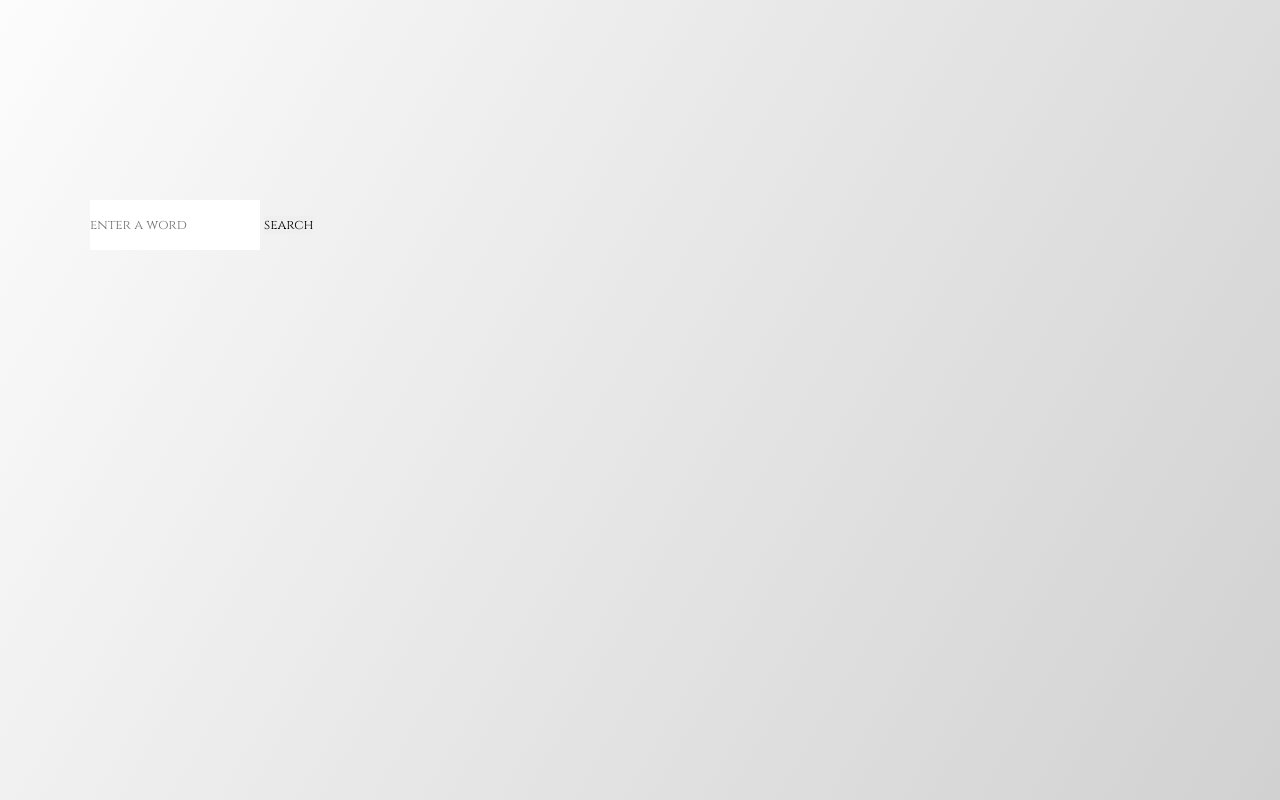
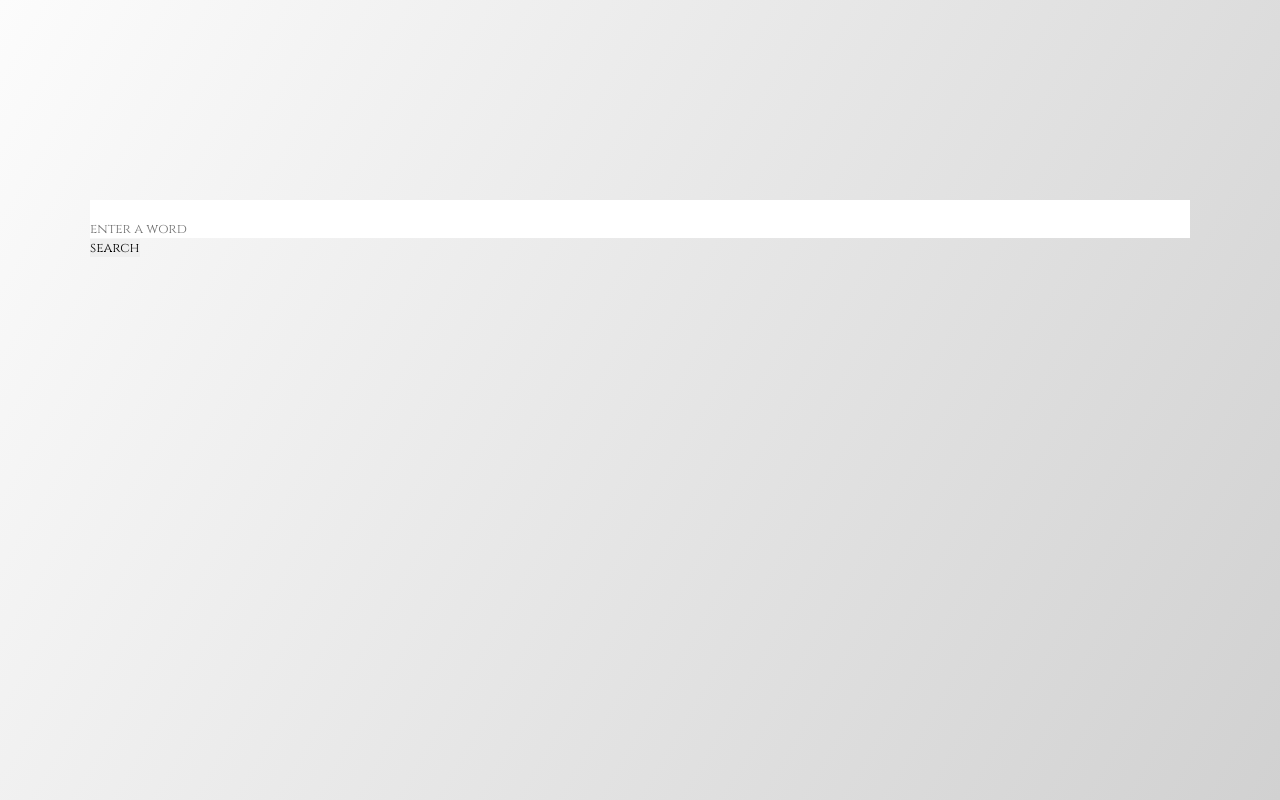
Before and after one commit to KoalaCodes/fun-dictionary, a plain HTML site: page index.html in a window 1280 px wide. Drawn offline with nearby package versions, Linux system fonts and the light colour scheme; a web font is replaced by a local one.

Commit message:
developed more style and prepared an animation

```diff
--- a/css/style.css
+++ b/css/style.css
@@ -6,7 +6,9 @@
 body {
     background-image: linear-gradient(120deg,  #fcfcfc, #d1d1d1);
     min-height: 100vh;
-
+    display: flex;
+    justify-content: center;
+    flex-direction: column;
 
 }
 .container {
@@ -22,11 +24,14 @@ body {
 
 .input {
     border: none;
-    height: 50px;
+    height: 100%;
+    width: 100%;
+    padding-top: 20px;
 }
 
 input[type=text] {
     font-family: 'Cinzel', serif;
+    justify-content: center;
 }
 
 input[type=submit]{
@@ -34,3 +39,40 @@ input[type=submit]{
     border: none;
 
 }
+.item-a {
+    width: 100%;
+    position: relative;
+    height: 39%;
+
+}
+
+.item-a label {
+    position: absolute;
+
+    bottom: 0%;
+    left: 0%;
+    width: 100%;
+    height: 100%;
+    pointer-events: none;
+    border-bottom: 0px solid black;
+}
+
+.item-a label::after {
+    content: "";
+    position: absolute;
+    bottom: 0px;
+    left: 0px;
+    height: 25px;
+    width: 100%;
+    border-bottom: cornflowerblue;
+    transform: translateX(-100%);
+}
+
+.content-search {
+    position: absolute;
+    bottom: 5px;
+    left: 0px;
+    transition: all 0.3s ease;
+}
+
+.
--- a/index.html
+++ b/index.html
@@ -18,7 +18,7 @@
                     <form class="input-area">
                         <input class="input" type="text" placeholder="enter a word"/>
                         <input  type="submit" value="search"/>
-                        <label for="name" class="label-name"></label>
+                        <label for="search" class="label-search"></label>
                     </form>
                     <h3 class= "type"></h3>
                     <h3 class="word"></h3>
--- a/js/script.js
+++ b/js/script.js
@@ -5,7 +5,7 @@ const $input = $("input[type='text']");
 const $definition = $(".definition");
 const $word = $(".word");
 const $type = $(".type");
-const $exampe = $(".example");
+const $example = $(".example");
 
 $("form").on("submit", grabData);
 
@@ -47,6 +47,6 @@ function render() {
     $word.html(`<h3>${dictionaryData.word}</h3>`);
     $definition.html(`<h4>${dictionaryData.definitions[0].definition}</h4>`);
     $type.html(`<h3>${dictionaryData.definitions[0].type}</h3>`);
-    $exampe.html(`<h3>${dictionaryData.definitions[2].example}</h3>`);
+    $example.html(`<h3>${dictionaryData.definitions[2].example}</h3>`);
     userInput = $input.val(""); // this line will reset the value in the input bar.
 };
```
